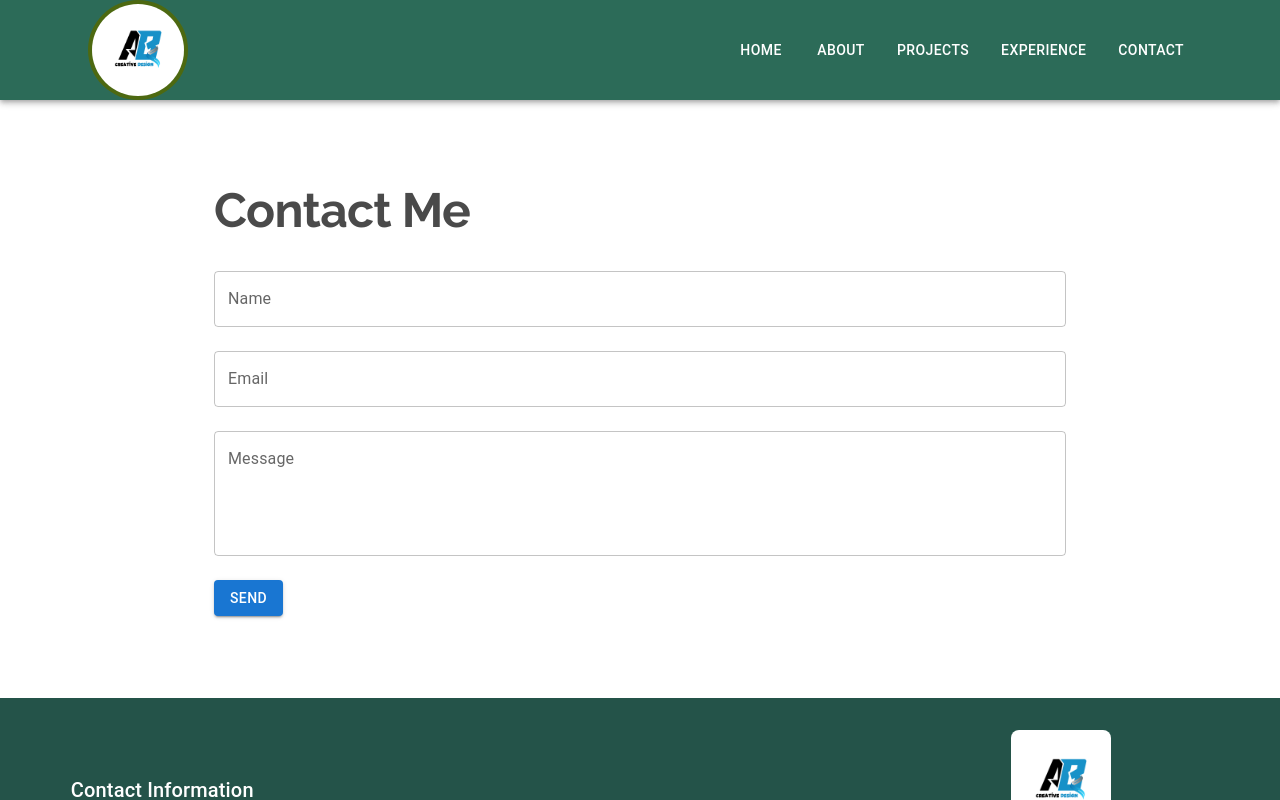
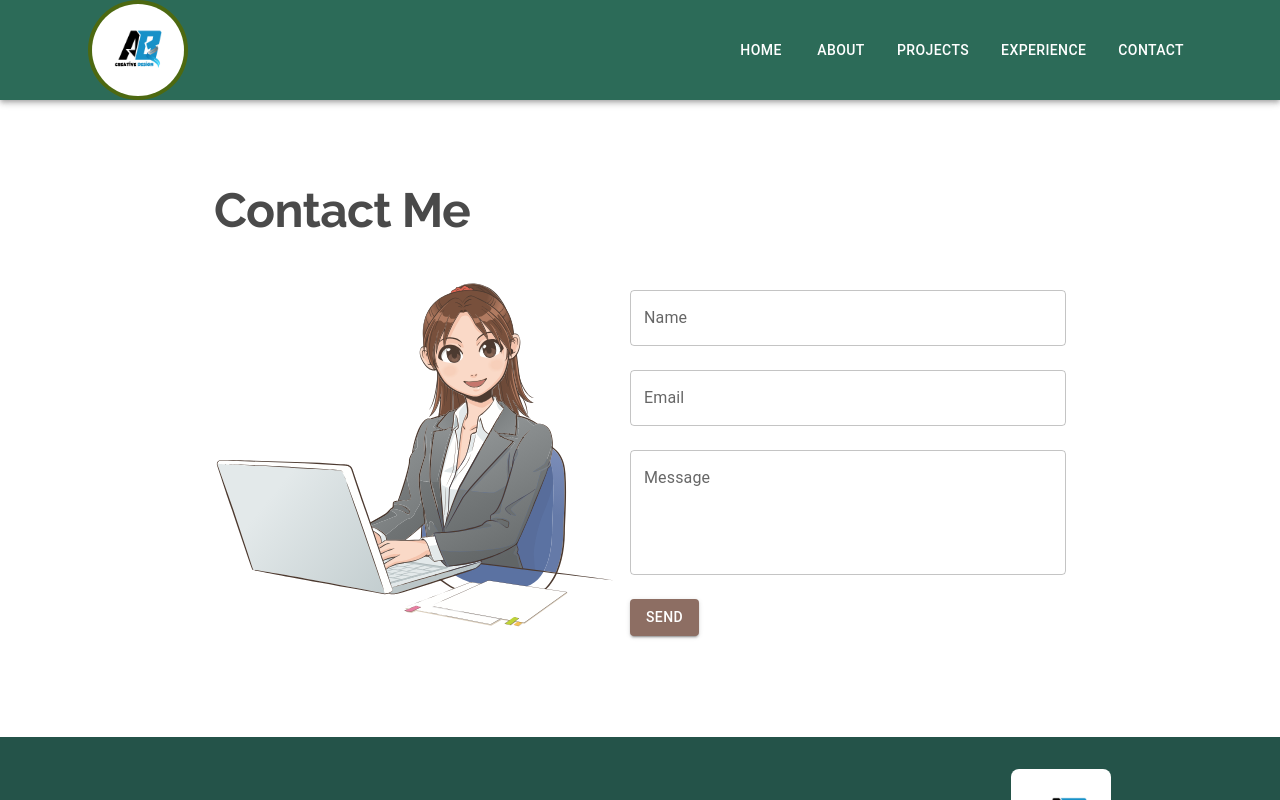
Before and after one commit to ALMA-DEV914/my-portfolio-2024, a React (Create React App) app: page /contact in a window 1280 px wide. Shown: the top 800 px of the page. Built offline with nearby package versions, Linux system fonts and the light colour scheme.

Commit message:
design the contact component

```diff
--- a/src/components/Contact.js
+++ b/src/components/Contact.js
@@ -1,9 +1,10 @@
 import React from "react";
 import { Container, Typography, TextField, Button, Box } from "@mui/material";
+import { ReactComponent as MemeSVG } from "../assets/meme1.svg";
 
 const Contact = () => {
   return (
-    <Container maxWidth="md" sx={{ py: 4,mt: "50px", mb: "50px" }}>
+    <Container maxWidth="md" sx={{ py: 4, mt: "50px", mb: "50px" }}>
       <Typography
         variant="h1"
         color="#4A4A4A"
@@ -15,9 +16,37 @@ const Contact = () => {
       >
         Contact Me
       </Typography>
-      <Box component="form" noValidate autoComplete="off">
-        <TextField fullWidth label="Name" margin="normal" variant="outlined" />
-        <TextField fullWidth label="Email" margin="normal" variant="outlined" />
+      <Box
+        sx={{
+          display: "flex",
+          flexDirection: { xs: "column", md: "row" },
+          alignItems: "center",
+          gap: 2,
+        }}
+      >
+        <Box
+          sx={{
+            flex: 1,
+            display: "flex",
+            justifyContent: "center",
+            alignItems: "center",
+          }}
+        >
+          <MemeSVG width="400" height="400" /> {/* Use your SVG component */}
+        </Box>
+        <Box component="form" noValidate autoComplete="off" sx={{ flex: 2 }}>
+          <TextField
+            fullWidth
+            label="Name"
+            margin="normal"
+            variant="outlined"
+          />
+          <TextField
+            fullWidth
+            label="Email"
+            margin="normal"
+            variant="outlined"
+          />
           <TextField
             fullWidth
             label="Message"
@@ -26,9 +55,13 @@ const Contact = () => {
             multiline
             rows={4}
           />
-        <Button variant="contained" color="primary" sx={{ mt: 2 }}>
+          <Button variant="contained" color="primary" sx={{ mt: 2, background: "#8D6E63",
+              "&:hover": {
+                background: "#6D4C41", // Hover background color
+              }, }}>
             Send
           </Button>
+        </Box>
       </Box>
     </Container>
   );
```
Lines whose indentation alone changed are shown as unchanged.
